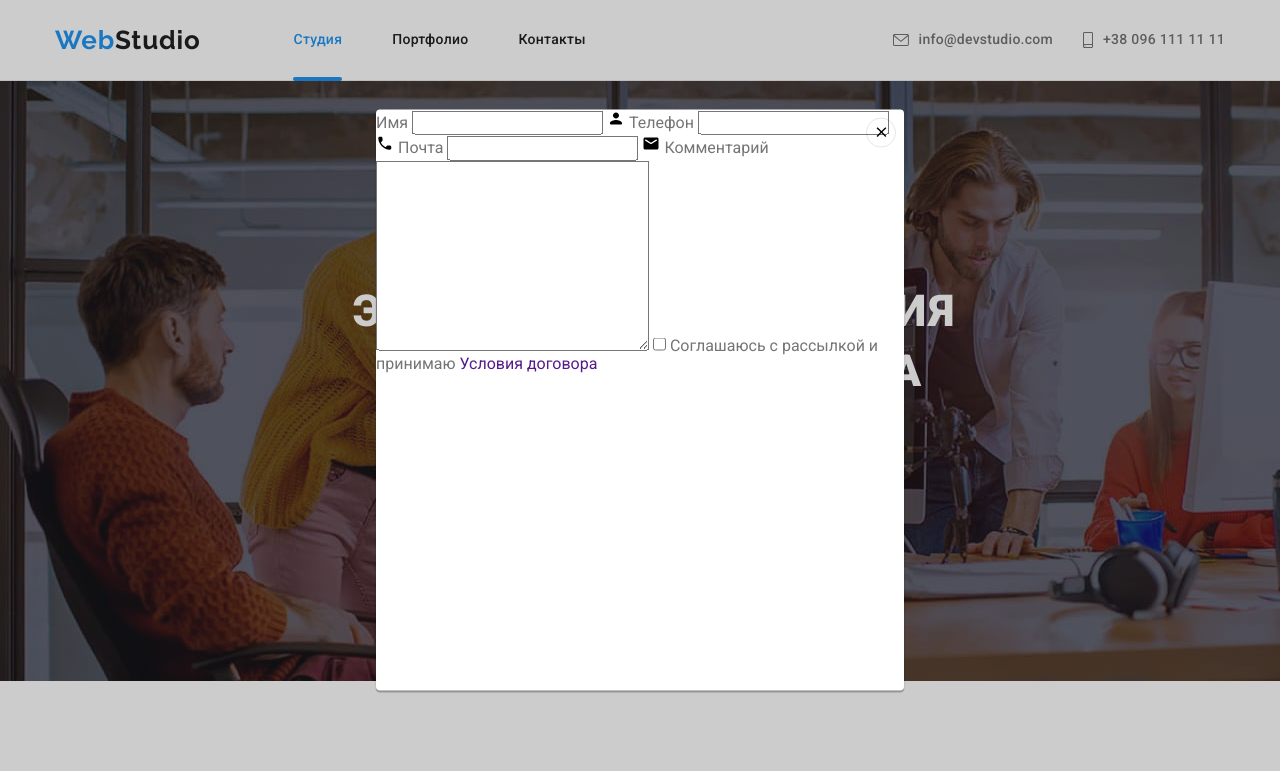
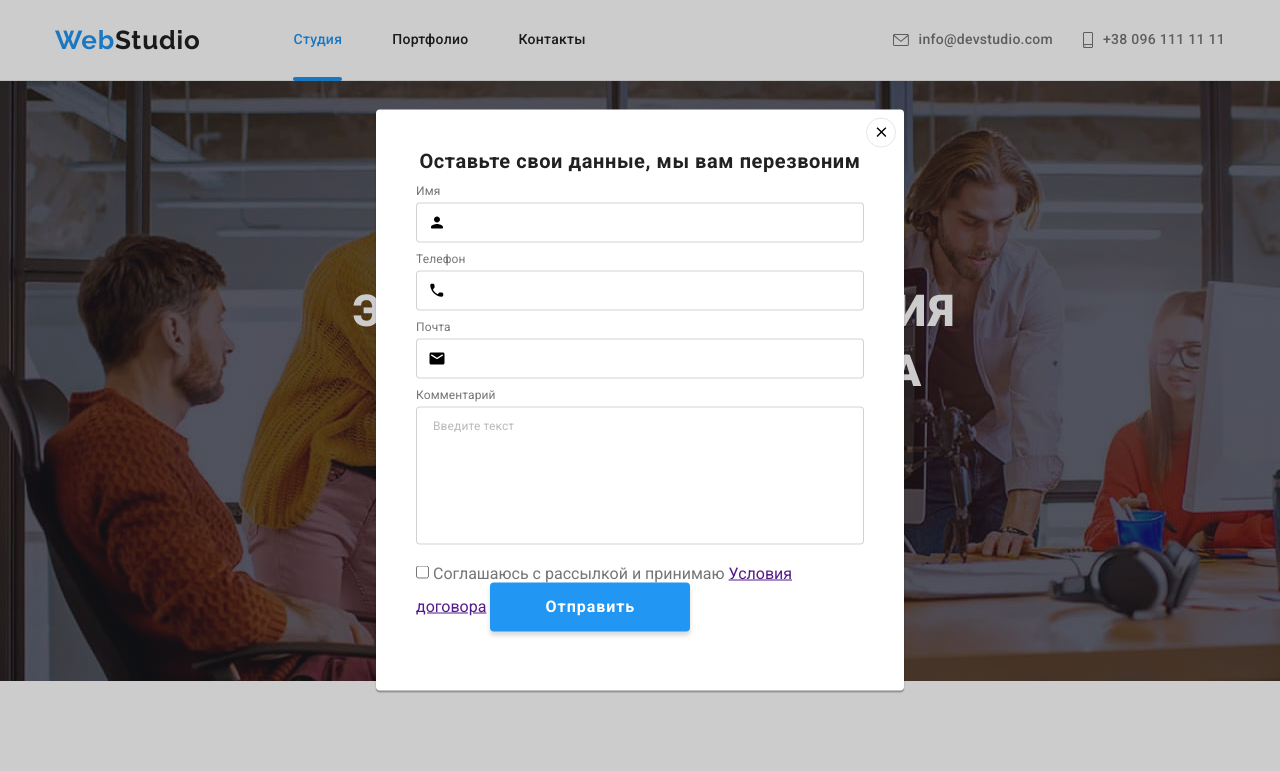
Before and after one commit to westteern/goit-markup-hw-06, a plain HTML site: page index.html in a window 1280 px wide. Both pictures are taken after a click on the button "Заказать услугу". Shown: the top 771 px of the page. Drawn offline with nearby package versions, Linux system fonts and the light colour scheme.

Commit message:
add svg in modal

```diff
--- a/css/styles.css
+++ b/css/styles.css
@@ -209,7 +209,8 @@ span {
 	text-transform: uppercase;
 }
 .hero-button,
-.btn-footer {
+.btn-footer,
+.modal-button {
 	display: inline-block;
 	border-radius: 4px;
 	padding: 10px 32px;
@@ -706,6 +707,7 @@ span {
 	transform: translate(-50%, -50%) scale(1) rotate(0);
 	width: 528px;
 	min-height: 581px;
+	padding: 40px;
 
 	background: #FFFFFF;
 	box-shadow: 0px 1px 3px rgba(0, 0, 0, 0.12), 0px 1px 1px rgba(0, 0, 0, 0.14), 0px 2px 1px rgba(0, 0, 0, 0.2);
@@ -736,7 +738,88 @@ span {
 	opacity: 0;
 	pointer-events: none;
 }
-.modal .contract {
-	text-decoration: none;
+
+.form-titel {
+	margin-top: 0;
+	margin-bottom: 12px;
+
+	font-weight: 700;
+	font-size: 20px;
+	line-height: 1.15;
+	text-align: center;
+	letter-spacing: 0.03em;
+
+	color: #212121;
+}
+.form-field {
+	position: relative;
+
+	display: flex;
+	flex-direction: column;
+}
+.form-label {
+	margin-bottom: 4px;
+
+	font-size: 12px;
+	line-height: 1.16;
+
+	letter-spacing: 0.01em;
+	color: #757575;
 
 }
+.modal-input {
+	width: 100%;
+	height: 40px;
+
+	padding-top: 12px;
+	padding-right: 12px;
+	padding-bottom: 12px;
+	padding-left: 30px;
+
+	border: 1px solid rgba(33, 33, 33, 0.2);
+	border-radius: 4px;
+}
+.form-field .icon-absolute {
+	position: relative;
+	margin-bottom: 10px;
+}
+.modal-form-icon {
+	position: absolute;
+
+	top: 50%;
+	left: 12px;
+	transform: translateY(-50%);
+
+	width: 18px;
+	height: 18px;
+}
+.form-textarea {
+	width: 100%;
+	height: 138px;
+	padding: 12px 16px;
+	margin-bottom: 20px;
+
+	border: 1px solid rgba(33, 33, 33, 0.2);
+	border-radius: 4px;
+
+	resize: none;
+
+	font-size: 12px;
+	line-height: 1.16;
+	letter-spacing: 0.03em;
+}
+.form-textarea::placeholder {
+	font-size: 12px;
+	line-height: 1.16;
+	letter-spacing: 0.01em;
+
+	color: rgba(117, 117, 117, 0.5);
+}
+/* .checkbox-text {
+	font-size: 14px;
+	line-height: 1.71;
+
+	letter-spacing: 0.03em;
+
+	color: #757575;
+} */
--- a/index.html
+++ b/index.html
@@ -417,29 +417,45 @@
 						<use href="./images/icons.svg#close"></use>
 					</svg>
 				</button>
-				<form class="form-modal" name="order-form" action="">
-					<label for="nik">Имя</label>
-					<input type="text" name="username" id="nik">
+				<p class="form-titel">Оставьте свои данные, мы вам перезвоним</p>
+				<form class="form-modal" name="order-form">
+					<div class="form-field">
+						<label class="form-label" for="nik">Имя</label>
+						<span class="icon-absolute">
+							<input class="modal-input" type="text" name="username" id="nik" required>
 							<svg class="modal-form-icon" width="18" height="18">
 								<use href="./images/icons.svg#person-modal"></use>
 							</svg>
-					<label for="phone">Телефон</label>
-					<input type="tel" name="tel" id="phone">
+						</span>
+					</div>
+					<div class="form-field">
+						<label class="form-label" for="phone">Телефон</label>
+						<span class="icon-absolute">
+							<input class="modal-input" type="tel" name="tel" id="phone" required>
 							<svg class="modal-form-icon" width="18" height="18">
 								<use href="./images/icons.svg#phone-modal"></use>
 							</svg>
-					<label for="mail">Почта</label>
-					<input type="email" name="email" id="mail">
+						</span>
+					</div>
+					<div class="form-field">
+						<label class="form-label" for="mail">Почта</label>
+						<span class="icon-absolute">
+							<input class="modal-input" type="email" name="email" id="mail" required>
 							<svg class="modal-form-icon" width="18" height="18">
 								<use href="./images/icons.svg#email-modal"></use>
 							</svg>
-					<label for="user-comment">Комментарий</label>
-					<textarea name="comment" id="user-comment" cols="30" rows="10"></textarea>
+						</span>
+					</div>
+					<div class="form-field">
+						<label class="form-label" for="user-comment">Комментарий</label>
+						<textarea class="form-textarea" name="comment" id="user-comment" placeholder="Введите текст"></textarea>
 						<label>
-						<input type="checkbox" name="contract" value="consent"/>
+					</div>
+						<input class="checkbox-text" type="checkbox" name="contract" value="consent"/>
 						Соглашаюсь с рассылкой и принимаю
 						<a class="contract" href="">Условия договора</a>
 					</label>
+					<button class="modal-button" type="submit">Отправить</button>
 				</form>
 		    </div>
 		</div>
```
Lines whose indentation alone changed are shown as unchanged.
